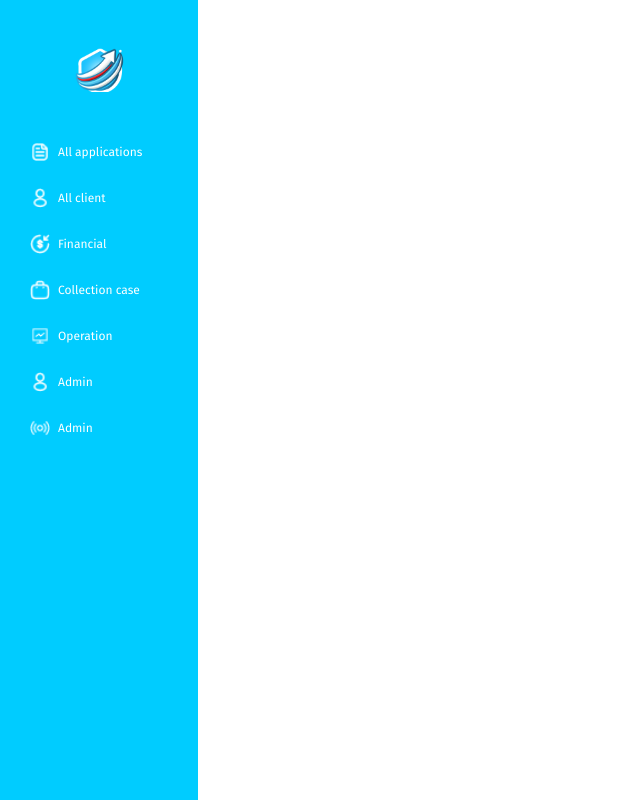
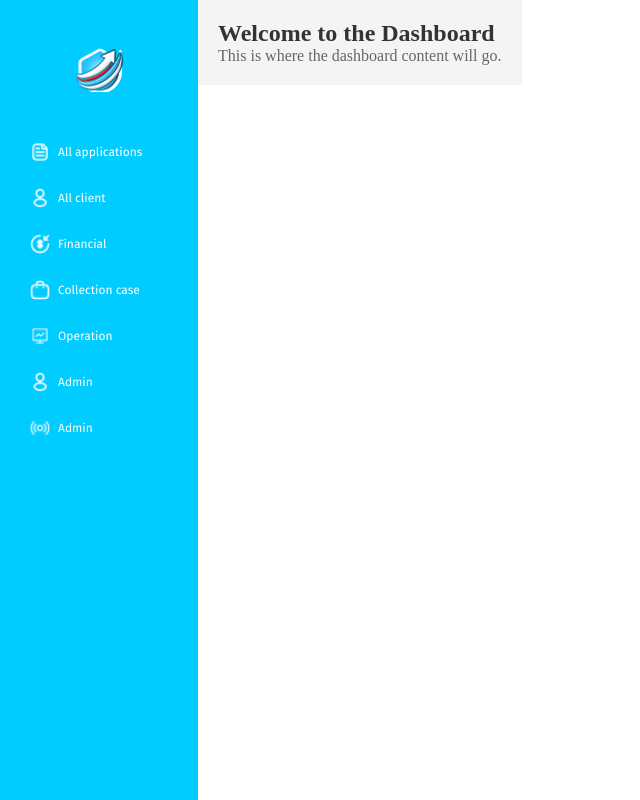
Before and after one commit to Preye-Dobra/crednow_admin_dashboard, a Vue app: page /dashboard in a window 1280 px wide. Shown: the top 800 px of the page, without its empty margins (0-640 px from the left). Built offline with nearby package versions, Linux system fonts and the light colour scheme.

Commit message:
update the dashboard layout

```diff
--- a/src/App.vue
+++ b/src/App.vue
@@ -1,6 +1,5 @@
 <template>
-  <div id="app">
-
+  <div id="app" class="dashboard-layout">
     <Sidebar v-if="showSidebar" />
     <router-view />
   </div>
@@ -18,7 +17,6 @@ export default {
   setup() {
     const route = useRoute();
 
-
     const showSidebar = computed(() => !route.path.startsWith("/auth"));
 
     return {
@@ -29,4 +27,14 @@ export default {
 </script>
 
 <style>
+.dashboard-layout {
+  display: flex;
+
+}
+
+#app {
+  margin: 0;
+  padding: 0;
+  box-sizing: border-box;
+}
 </style>
--- a/src/components/dashboard/main.vue
+++ b/src/components/dashboard/main.vue
@@ -1,3 +1,33 @@
-<template></template>
+<template>
+  <div class="main-content">
+    <!-- Your main dashboard content goes here -->
+    <h1>Welcome to the Dashboard</h1>
+    <p>This is where the dashboard content will go.</p>
+  </div>
+</template>
+
 <script>
+export default {
+  name: 'MainContent'
+};
 </script>
+
+<style scoped>
+/* Main content styling */
+.main-content {
+  flex-grow: 1; /* This ensures the content takes up the remaining space */
+  background-color: #f4f4f4;
+  padding: 20px;
+  overflow-y: auto;
+}
+
+.main-content h1 {
+  font-size: 24px;
+  color: #333;
+}
+
+.main-content p {
+  font-size: 16px;
+  color: #666;
+}
+</style>
```
